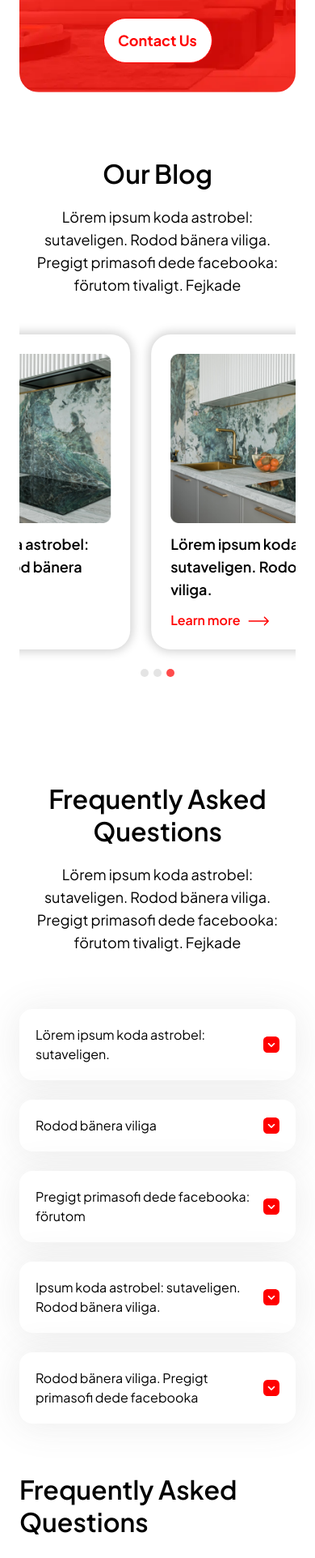
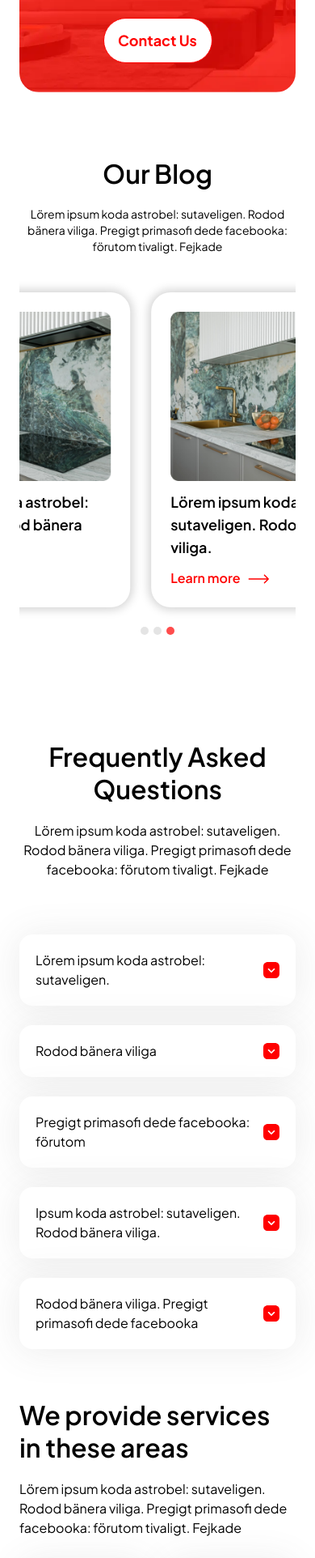
Before and after one commit to Gourav472/Ceramic-Solutions, a React (Create React App) app: page / in a window 390 px wide. Shown: the part 4391-6315 px from the top of the page at 81% size. Built offline with nearby package versions, Linux system fonts and the light colour scheme.

Commit message:
section space mange

```diff
--- a/src/App.js
+++ b/src/App.js
@@ -12,6 +12,7 @@ import Footer from './components/Footer'
 import "slick-carousel/slick/slick.css";
 import "slick-carousel/slick/slick-theme.css";
 import './App.css';
+import ScrollToTop from './components/ScrollToTop';
 
 function App() {
   return (
@@ -27,6 +28,7 @@ function App() {
       <Faq />
       <Services />
       <Footer />
+      <ScrollToTop />
     </div>
   );
 }
--- a/src/components/Blog.jsx
+++ b/src/components/Blog.jsx
@@ -65,7 +65,7 @@ const Blog = () => {
             <div className="container">
                 <div className="flex flex-col items-center">
                     <CommonHeading HeadingClass="" HeadingName="Our Blog" />
-                    <p className='max-w-[592px] font-jakarta text-center font-normal text-lg text-black mt-5'>
+                    <p className='max-w-[592px] font-jakarta text-center font-normal text-sm md:text-lg text-black mt-5'>
                         Lörem ipsum koda astrobel: sutaveligen. Rodod bänera viliga. Pregigt primasofi dede facebooka: förutom tivaligt. Fejkade
                     </p>
                 </div>
--- a/src/components/Faq.jsx
+++ b/src/components/Faq.jsx
@@ -13,7 +13,7 @@ const Faq = () => {
       <div className="container mt-1">
         <div className="flex flex-col items-center">
           <CommonHeading HeadingName="Frequently Asked Questions" />
-          <p className='max-w-[592px] font-jakarta text-center font-normal text-lg text-black mt-5'>Lörem ipsum koda astrobel: sutaveligen. Rodod bänera viliga. Pregigt primasofi dede facebooka: förutom tivaligt. Fejkade</p>
+          <p className='max-w-[592px] font-jakarta text-center font-normal text-base md:text-lg text-black mt-5'>Lörem ipsum koda astrobel: sutaveligen. Rodod bänera viliga. Pregigt primasofi dede facebooka: förutom tivaligt. Fejkade</p>
         </div>
         <div className="pt-11">
           {ACCORDION_DATA.map((item, index) => (
--- /dev/null
+++ b/src/components/ScrollToTop.jsx
@@ -0,0 +1,33 @@
+import React, { useEffect, useState } from 'react';
+import Scroll from "../assets/images/svg/scrolltotop.svg";
+
+const ScrollToTop = () => {
+    const ScrollTop = () => {
+        window.scrollTo({
+            top: 0,
+            behavior: 'smooth'
+        });
+    };
+    const [visible, setvisible] = useState(false);
+    const ToggleVisible = () => {
+        const scrolled = document.documentElement.scrollTop;
+        if (scrolled > 400) {
+            setvisible(true);
+        }
+        else if (scrolled <= 400) {
+            setvisible(false);
+        };
+    };
+    useEffect(() => {
+        window.addEventListener('scroll', ToggleVisible);
+        return () => {
+            window.removeEventListener('scroll', ToggleVisible)
+        }
+    }, [])
+    return (
+        <div onClick={ScrollTop} className=" animate-bounce place-items-center xl:w-16 xl:h-16 lg:w-14 lg:h-14 md:w-12 md:h-12 sm:w-10 sm:h-10 w-8 h-8 rounded-full fixed right-[4%] bottom-[4%] cursor-pointer shadow-[0_0_10px_#003E92_inset] duration-300 ease-linear hover:shadow-[0px_0px_5px_2px_#003E92,0_0_20px_white] z-10" style={{ display: visible ? 'grid' : 'none' }}>
+            <img src={Scroll} alt="Scroll" className='lg:w-10 md:h-10 sm:w-8 sm:h-8 w-6 h-6' />
+        </div>
+    )
+}
+export default ScrollToTop
--- a/src/components/Services.jsx
+++ b/src/components/Services.jsx
@@ -34,8 +34,8 @@ const Services = () => {
         <div className='xl:pt-20 pt-px pb-14'>
             <div className="container mt-1">
                 <div className="flex flex-col items-start max-w-[589px] w-full">
-                    <CommonHeading HeadingName="Frequently Asked Questions" HeadingClass="text-start" />
-                    <p className='font-jakarta text-left font-normal text-lg text-black mt-5'>
+                    <CommonHeading HeadingName="We provide services in these areas" HeadingClass="text-start" />
+                    <p className='font-jakarta text-left font-normal text-base md:text-lg text-black mt-5'>
                         Lörem ipsum koda astrobel: sutaveligen. Rodod bänera viliga. Pregigt primasofi dede facebooka: förutom tivaligt. Fejkade
                     </p>
                 </div>
```
Also changed, not shown: src/assets/images/svg/scrolltotop.svg (added).
